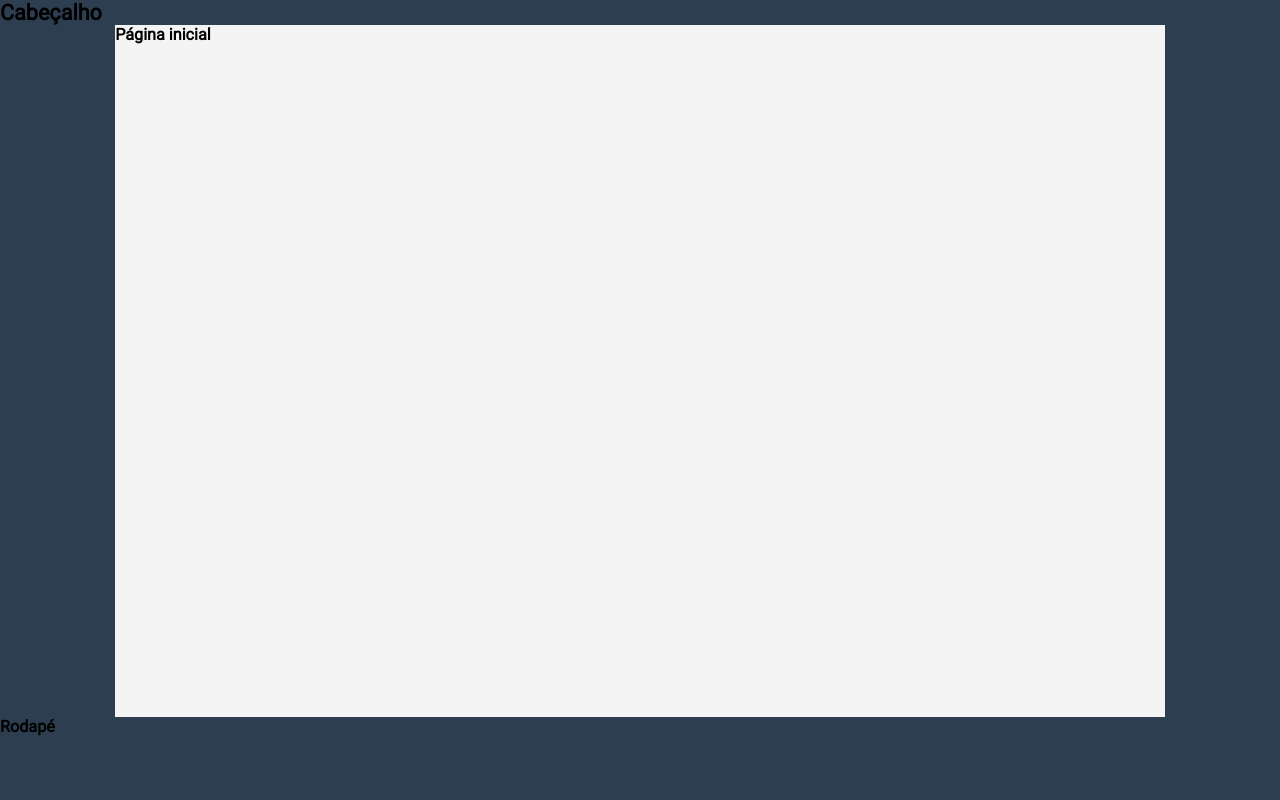
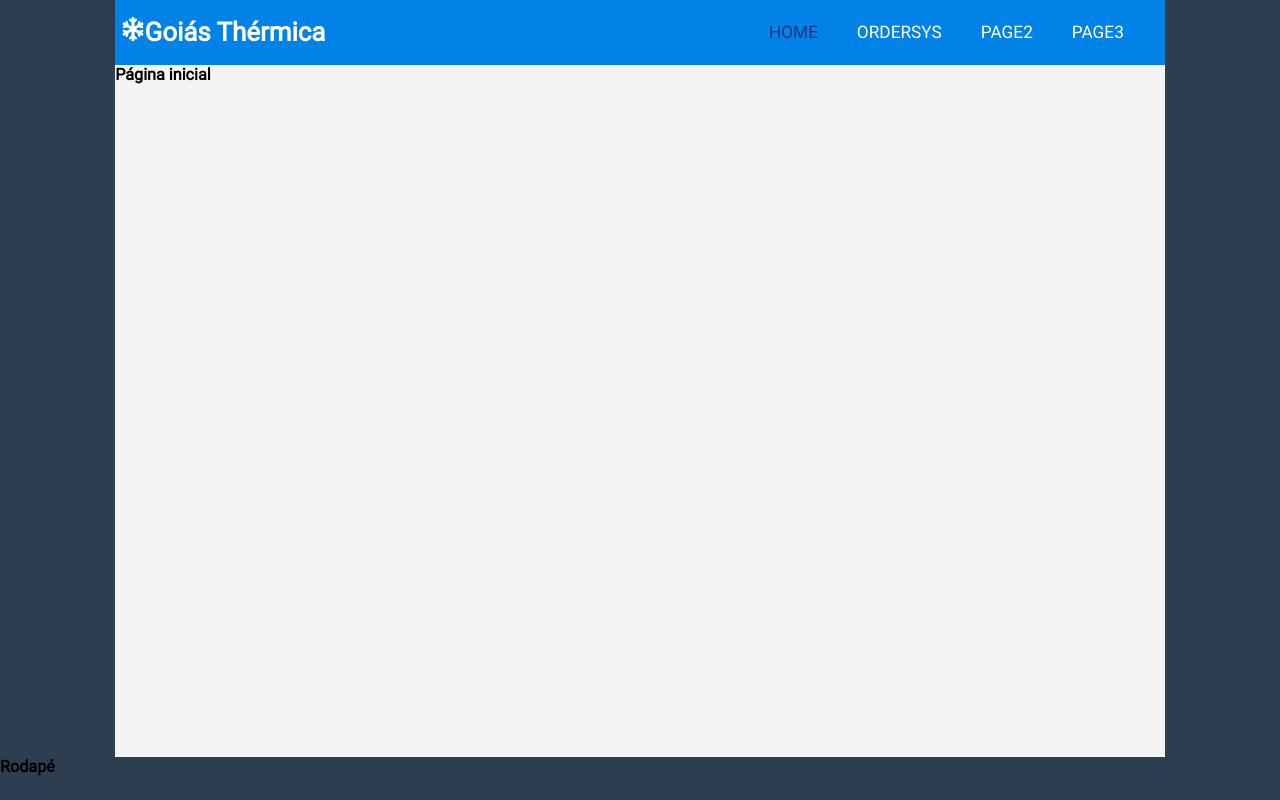
Before and after one commit to andredavid1/goiasthermica, a React (Create React App) app: page / in a window 1280 px wide. Built offline with nearby package versions, Linux system fonts and the light colour scheme.

Commit message:
refactor: improving the header

```diff
--- a/src/components/Header/index.tsx
+++ b/src/components/Header/index.tsx
@@ -1,5 +1,39 @@
 import React from 'react';
+import { FiMenu } from 'react-icons/fi';
+import { Link } from 'react-router-dom';
+import { FaSnowflake } from 'react-icons/fa';
 
-const Header: React.FC = () => <h1>Cabeçalho</h1>;
+import { Container } from './styles';
+
+const Header: React.FC = () => (
+  <Container>
+    <nav>
+      <label htmlFor="check" className="checkbtn">
+        <FiMenu />
+      </label>
+      <input type="checkbox" id="check" />
+      <label className="logo">
+        <FaSnowflake size={24} />
+        <Link to="/">Goiás Thérmica</Link>
+      </label>
+      <ul>
+        <li>
+          <Link className="active" to="/">
+            Home
+          </Link>
+        </li>
+        <li>
+          <Link to="/">OrderSys</Link>
+        </li>
+        <li>
+          <Link to="/">page2</Link>
+        </li>
+        <li>
+          <Link to="/">page3</Link>
+        </li>
+      </ul>
+    </nav>
+  </Container>
+);
 
 export default Header;
--- /dev/null
+++ b/src/components/Header/styles.ts
@@ -0,0 +1,116 @@
+import styled from 'styled-components';
+
+export const Container = styled.header`
+  max-width: 97.2rem;
+  margin: 0 auto;
+
+  nav {
+    background: #0082e6;
+    height: 6rem;
+    width: 100%;
+  }
+
+  label.logo {
+    font-size: 2.4rem;
+    line-height: 6rem;
+    padding: 0 0.5rem;
+    padding-right: 1rem;
+    font-weight: bold;
+
+    svg {
+      color: #fff;
+    }
+  }
+
+  label.logo a {
+    color: white;
+    text-decoration: none;
+  }
+
+  nav ul {
+    float: right;
+    margin-right: 2rem;
+  }
+
+  nav ul li {
+    display: inline-block;
+    line-height: 6rem;
+    margin: 0 0.5rem;
+  }
+
+  nav ul li a {
+    color: white;
+    font-size: 1.7rem;
+    padding: 0.7rem 1.3rem;
+    border-radius: 0.3rem;
+    text-transform: uppercase;
+    text-decoration: none;
+  }
+
+  nav ul li a.active,
+  nav ul li a:hover {
+    color: #2a337f;
+    transition: 0.3s;
+  }
+
+  .checkbtn {
+    padding-top: 0.5rem;
+    font-size: 3rem;
+    color: white;
+    float: right;
+    line-height: 6rem;
+    margin-right: 4rem;
+    cursor: pointer;
+    display: none;
+  }
+
+  #check {
+    display: none;
+  }
+
+  @media (max-width: 97.2rem) {
+    label.logo {
+      font-size: 2.4rem;
+    }
+    nav ul li a {
+      font-size: 1.6rem;
+    }
+  }
+
+  @media (max-width: 60rem) {
+    .checkbtn {
+      display: block;
+    }
+
+    ul {
+      position: fixed;
+      width: 100%;
+      height: calc(100vh - 10rem);
+      background: #2c3e50;
+      top: 6rem;
+      left: -100%;
+      text-align: center;
+      transition: all 0.5s;
+    }
+
+    nav ul li {
+      display: block;
+      margin: 5rem 0;
+      line-height: 3rem;
+    }
+
+    nav ul li a {
+      font-size: 2rem;
+    }
+
+    nav ul li a:hover,
+    nav ul li a.active {
+      background: none;
+      color: #0082e6;
+    }
+
+    #check:checked ~ ul {
+      left: 0;
+    }
+  }
+`;
```
Also changed, not shown: .eslintrc.json.
